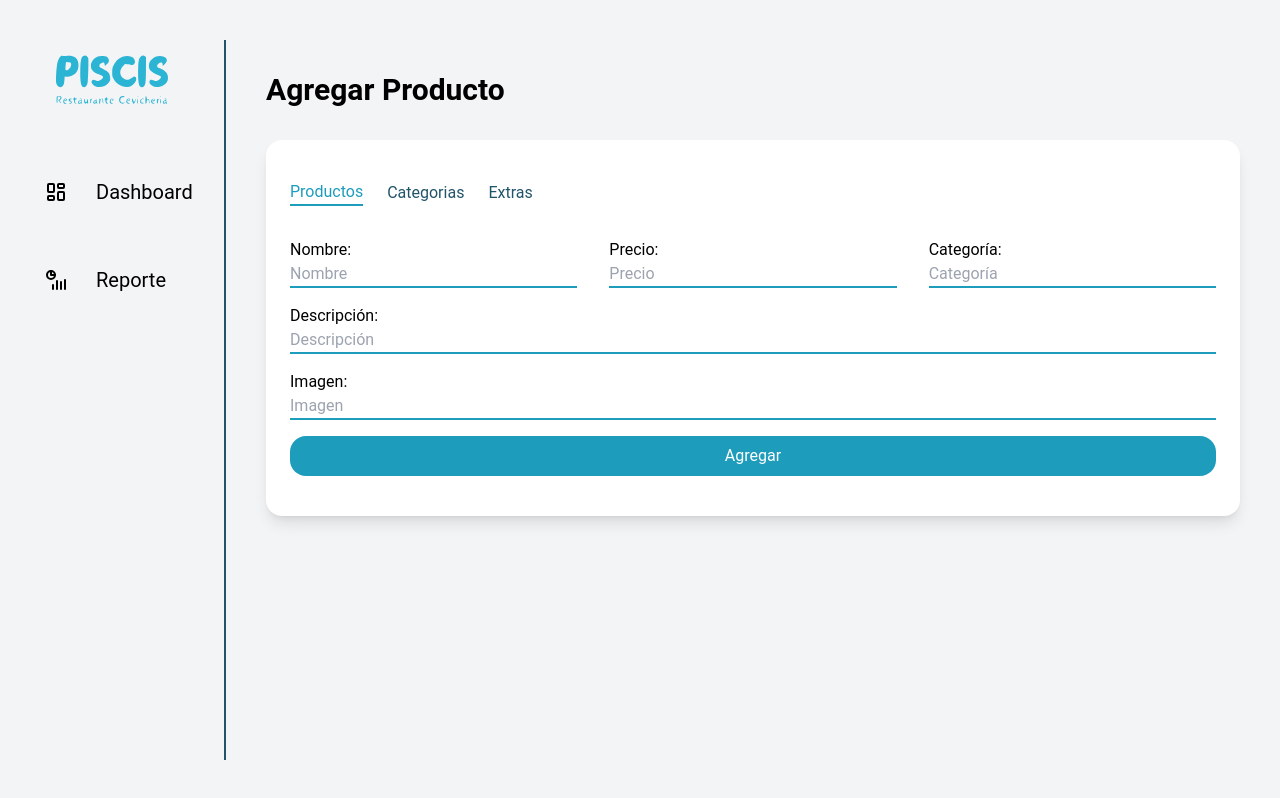
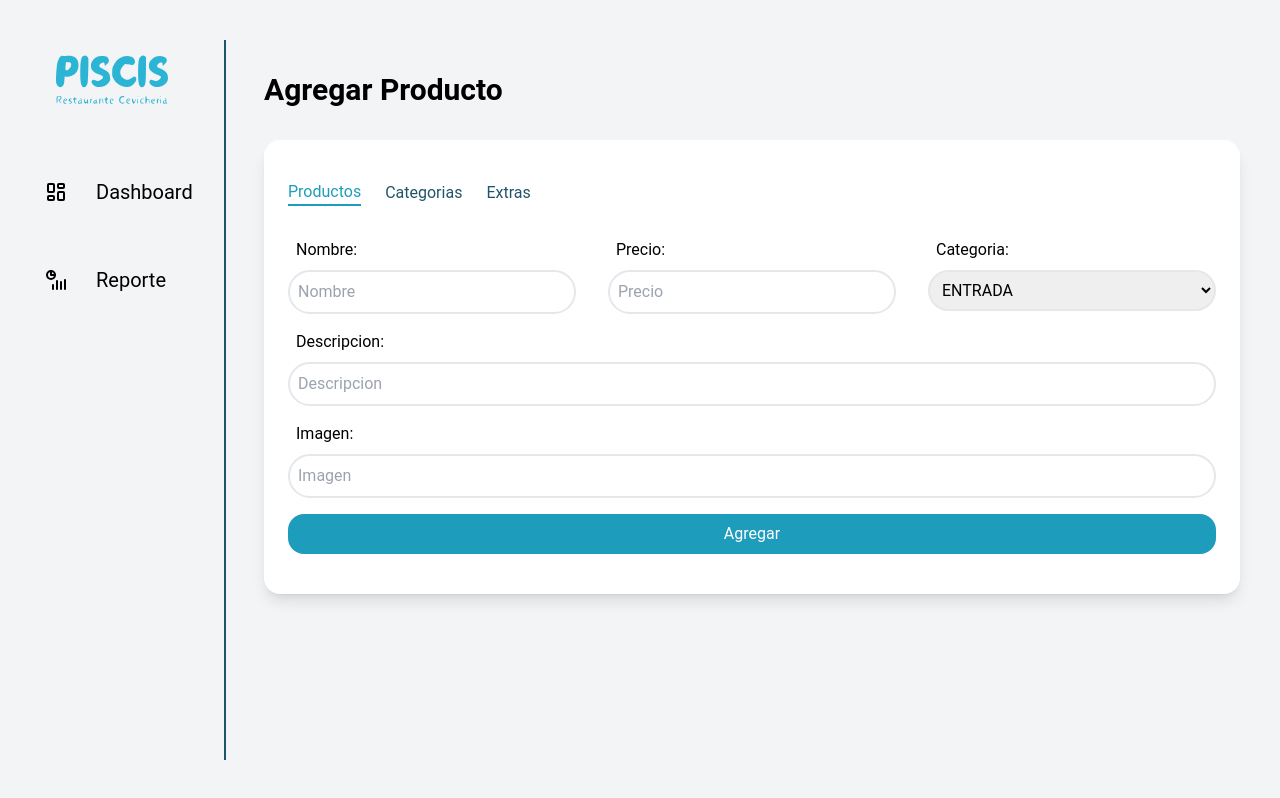
Before and after one commit to ProtoSG/front-pedidos-delivery, a React (Vite) app: page /admin/add-product in a window 1280 px wide. Built offline with nearby package versions, Linux system fonts and the light colour scheme.

Commit message:
add form

```diff
--- a/src/pages/administrador/Layout.jsx
+++ b/src/pages/administrador/Layout.jsx
@@ -4,9 +4,11 @@ import Header from "./components/Header";
 export default function Layout() {
   return (
     <div className="flex items-center h-dvh">
-        <div className="flex h-[90dvh]  w-full">
+        <div className="flex h-[90dvh] w-full">
             <Header/>
-            <Outlet/>
+            <div className="ml-24 lg:ml-56 w-full">
+              <Outlet/>
+            </div>
         </div>
     </div>
   )
--- a/src/pages/administrador/components/Header.jsx
+++ b/src/pages/administrador/components/Header.jsx
@@ -27,7 +27,7 @@ function ItemHeader({name, link, icon}) {
 }
 export default function Header() {
   return (
-    <header className="border-r-2 border-primary-800 h-full w-24 lg:w-auto">
+    <header className="fixed h-[90dvh] border-r-2 border-primary-800 w-24 lg:w-auto">
         <div className='mb-10 lg:px-14'>
             <Logo className="fill-primary-400 w-12 lg:w-28 mx-auto  hidden lg:block" />
             <div className='lg:hidden flex justify-center'>
--- a/src/pages/administrador/pages/AddProduct.jsx
+++ b/src/pages/administrador/pages/AddProduct.jsx
@@ -1,4 +1,13 @@
 import { useState } from "react";
+
+function ItemImput({name}){
+    return(
+        <>
+            <span className="px-2 pb-2">{name}:</span>
+            <input type="text" placeholder={name} className="border-2 rounded-3xl px-2 py-2 focus:outline-none" />
+        </>
+    )
+}
 
 export default function AddProduct() {
     const [active, setActive] = useState('Productos');
@@ -22,6 +31,25 @@ export default function AddProduct() {
         }
     ]
 
+    const categorias = [
+        {
+          id: 1,
+          name: 'ENTRADA',
+        },
+        {
+          id: 2,
+          name: 'PERU',
+        },
+        {
+          id: 3,
+          name: 'KIDS'
+        },
+        {
+          id: 4,
+          name: 'AUTOR'
+        }
+      ]
+
     return (
         <main className='flex flex-col w-full px-10'>
             <h1 className="text-3xl font-bold my-8">Agregar Producto</h1>
@@ -41,34 +69,38 @@ export default function AddProduct() {
                             <form className="flex flex-col gap-4">
                                 <div className="grid grid-cols-3 gap-8">
                                     <label className="col-span-1 flex flex-col">
-                                        <span>Nombre:</span>
-                                        <input type="text" placeholder="Nombre" className="border-b-2 border-primary-500 focus:outline-none" />
+                                        <ItemImput name="Nombre"/>
                                     </label>
                                     <label className="col-span-1 flex flex-col">
-                                        <span>Precio:</span>
-                                        <input type="text" placeholder="Precio" className="border-b-2 border-primary-500 focus:outline-none" />
+                                        <ItemImput name="Precio"/>
                                     </label>
                                     <label className="col-span-1 flex flex-col">
-                                        <span>Categoría:</span>
-                                        <input type="text" placeholder="Categoría" className="border-b-2 border-primary-500 focus:outline-none" />
+                                        <span className="px-2 pb-2">Categoria:</span>
+                                        <select type="text" placeholder="Categoria" className="border-2 rounded-3xl px-2 py-2 focus:outline-none">
+                                            {
+                                                categorias.map((item) => (
+                                                    <option key={item.id} value={item.name}>{item.name}</option>
+                                                ))
+                                            }
+                                        </select>
                                     </label>
                                 </div>
                                 <label className="flex flex-col">
-                                    <span>Descripción:</span>
-                                    <input type="text" placeholder="Descripción" className="border-b-2 border-primary-500 focus:outline-none" />
+                                    <ItemImput name="Descripcion"/>
                                 </label>
                                 <label className="flex flex-col">
-                                    <span>Imagen:</span>
-                                    <input type="text" placeholder="Imagen" className="border-b-2 border-primary-500 focus:outline-none" />
+                                    <ItemImput name="Imagen"/>
                                 </label>
-                                <button className="bg-primary-500 text-white rounded-2xl py-2">Agregar</button>
+                                <button className=" bg-primary-500 text-white rounded-2xl py-2">Agregar</button>
                             </form>
                         )
                     }
                     {
                         active === 'Categorias' && (
                             <form className="flex flex-col gap-4">
-                                <input type="text" placeholder="Nombre" className="border-b-2 border-primary-500 focus:outline-none" />
+                                <label className="flex flex-col">
+                                    <ItemImput name="Nombre"/>
+                                </label>
                                 <button className="bg-primary-500 text-white rounded-2xl py-2">Agregar</button>
                             </form>
                         )
@@ -76,8 +108,15 @@ export default function AddProduct() {
                     {
                         active === 'Extras' && (
                             <form className="flex flex-col gap-4">
-                                <input type="text" placeholder="Nombre" className="border-b-2 border-primary-500 focus:outline-none" />
-                                <input type="text" placeholder="Precio" className="border-b-2 border-primary-500 focus:outline-none" />
+                                <label className="flex flex-col">
+                                    <ItemImput name="Nombre"/>
+                                </label>
+                                <label className="flex flex-col">
+                                    <ItemImput name="Precio"/>
+                                </label>
+                                <label className="flex flex-col">
+                                    <ItemImput name="Imagen"/>
+                                </label>
                                 <button className="bg-primary-500 text-white rounded-2xl py-2">Agregar</button>
                             </form>
                         )
--- a/src/pages/administrador/pages/Dashboard.jsx
+++ b/src/pages/administrador/pages/Dashboard.jsx
@@ -10,6 +10,26 @@ const createColumns = (keys) => keys.map(key => ({
   sortable: true
 }));
 
+const newData = [];
+
+data.map((item) => {
+  const { id, name, price, category, descriptio } = item;
+  newData.push({
+    id: id,
+    name: name,
+    price: price,
+    category: category,
+    descriptio: descriptio,
+    actions: (
+      <div className='flex gap-4'>
+        <button className='bg-primary-500 text-white rounded-2xl py-2 px-4'>Editar</button>
+        <button className='bg-red-500 text-white rounded-2xl py-2 px-4'>Eliminar</button>
+      </div>
+    )
+  });
+});
+console.log(newData);
+
 // Configuración común para las DataTables
 const dataTableConfig = {
   pagination: true,
@@ -19,9 +39,9 @@ const dataTableConfig = {
 };
 
 export default function Dashboard() {
-  const columns = createColumns(['ID', 'Name', 'Price', 'Category', 'Descriptio']);
-  const columns_2 = createColumns(['ID', 'Name']);
-  const columns_3 = createColumns(['ID', 'Name', 'Price']);
+  const columns = createColumns(['ID', 'Name', 'Price', 'Category', 'Descriptio', 'Actions']);
+  const columns_2 = createColumns(['ID', 'Name', 'Actions']);
+  const columns_3 = createColumns(['ID', 'Name', 'Price', 'Actions']);
 
   return (
     <main className='flex flex-col w-full px-10'>
@@ -37,7 +57,7 @@ export default function Dashboard() {
           <DataTable
             title='Productos'
             columns={columns}
-            data={data}
+            data={newData}
             {...dataTableConfig}
           />
         </div>
@@ -45,7 +65,7 @@ export default function Dashboard() {
           <DataTable
             title='Categorías'
             columns={columns_2}
-            data={data}
+            data={newData}
             {...dataTableConfig}
           />
         </div>
@@ -53,7 +73,7 @@ export default function Dashboard() {
           <DataTable
             title='Extras'
             columns={columns_3}
-            data={data}
+            data={newData}
             {...dataTableConfig}
           />
         </div>
```
